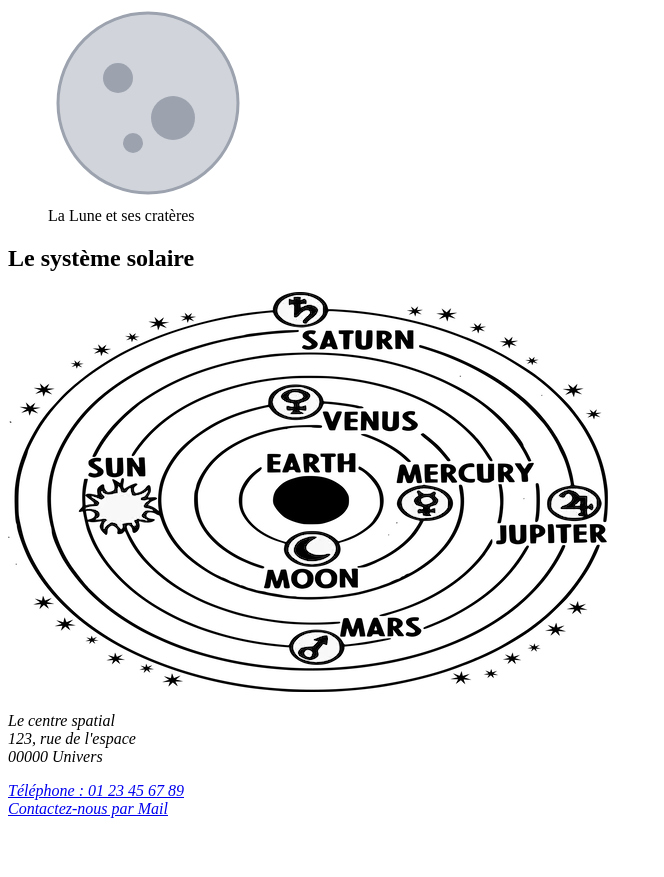
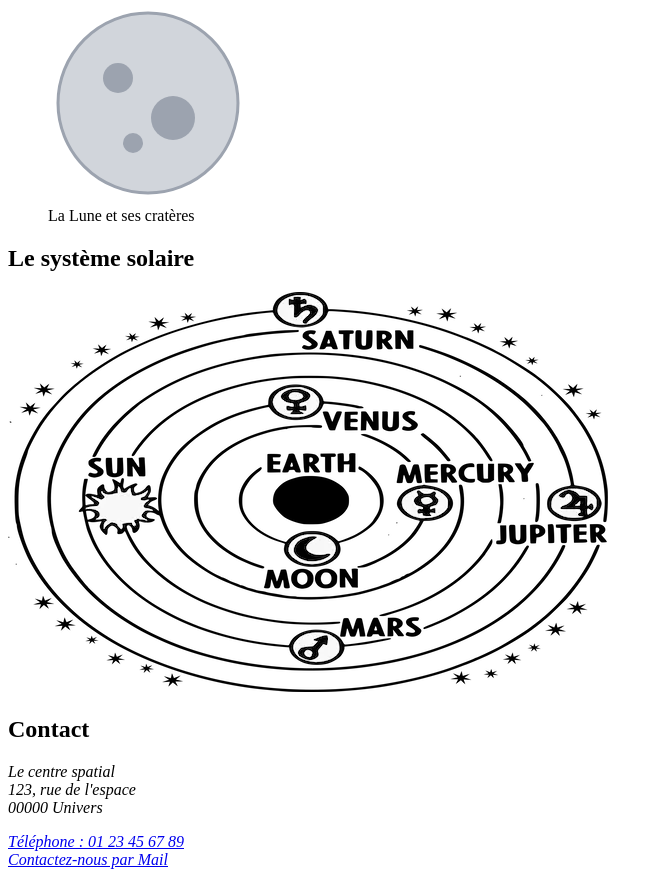
Before and after one commit to jonathanvitry07-svg/exploration_spatiale, a plain HTML site: page index.html in a window 1280 px wide. Shown: the part 1380-2257 px from the top of the page, without its empty margins (0-664 px from the left). Before the commit the page ends 2206 px from the top, so only its background shows below. Drawn offline with Linux system fonts and the light colour scheme; files whose address does not match are found by name.

Commit message:
Modification finale

```diff
--- a/index.html
+++ b/index.html
@@ -8,7 +8,7 @@
 </head>
 
 <body>
-  <main>
+
   <header>
     <h1>A la découverte de l'espace</h1>
     <nav>
@@ -16,12 +16,13 @@
         <li><a href="#histoire">Histoire</a></li>
         <li><a href="#technologies">Technologies</a></li>
         <li><a href="#medias">Medias</a></li>
-        <li><a href="contact">Contact</a></li>
+        <li><a href="#contact">Contact</a></li>
       </ul>
     </nav>
     <hr>
   </header>
 
+  <main>
     <article id="#hsitoire">
       <h2>L'histoire des missions Apollo</h2>
       <p>Lancé par la <abbr title="National Aeronautics ans Space Administration">NASA</abbr> en 1961, au cœur de la guerre froide, le programme
@@ -142,11 +143,14 @@
       </map>
     </section>
   <footer>
-    <address id="#contact">
+    <section id="contact">
+    <h2>Contact</h2>
+    <address>
       <p>Le centre spatial <br> 123, rue de l'espace<br>00000 Univers</p>
       <a href="tel:+33123456789">Téléphone : 01 23 45 67 89</a><br>
       <a href="mailto:centrespa@tial.re">Contactez-nous par Mail</a>
     </address>
+    </section>
   </footer>
   </main>
 
```
